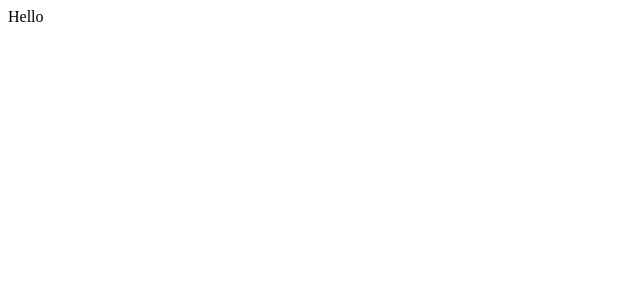
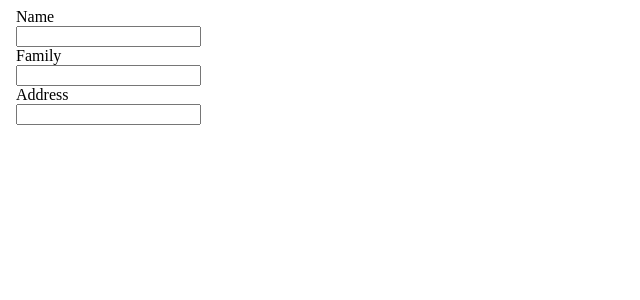
Before and after one commit to SaeedHK/example-nextjs-tailwindcss, a Next.js app: page / in a window 1280 px wide. Shown: the top 300 px of the page, without its empty margins (0-640 px from the left). Built offline with nearby package versions, Linux system fonts and the light colour scheme.

Commit message:
Use Form component in home page

```diff
--- a/pages/index.js
+++ b/pages/index.js
@@ -1,3 +1,13 @@
+import Layout from '../components/Layout';
+import { FlexCenter } from '../components/Flex';
+import Form from '../components/Form';
+
 export default function Home() {
-  return <div>Hello</div>;
+  return (
+    <Layout>
+      <FlexCenter className="h-full bg-gray-100">
+        <Form />
+      </FlexCenter>
+    </Layout>
+  );
 }
```
